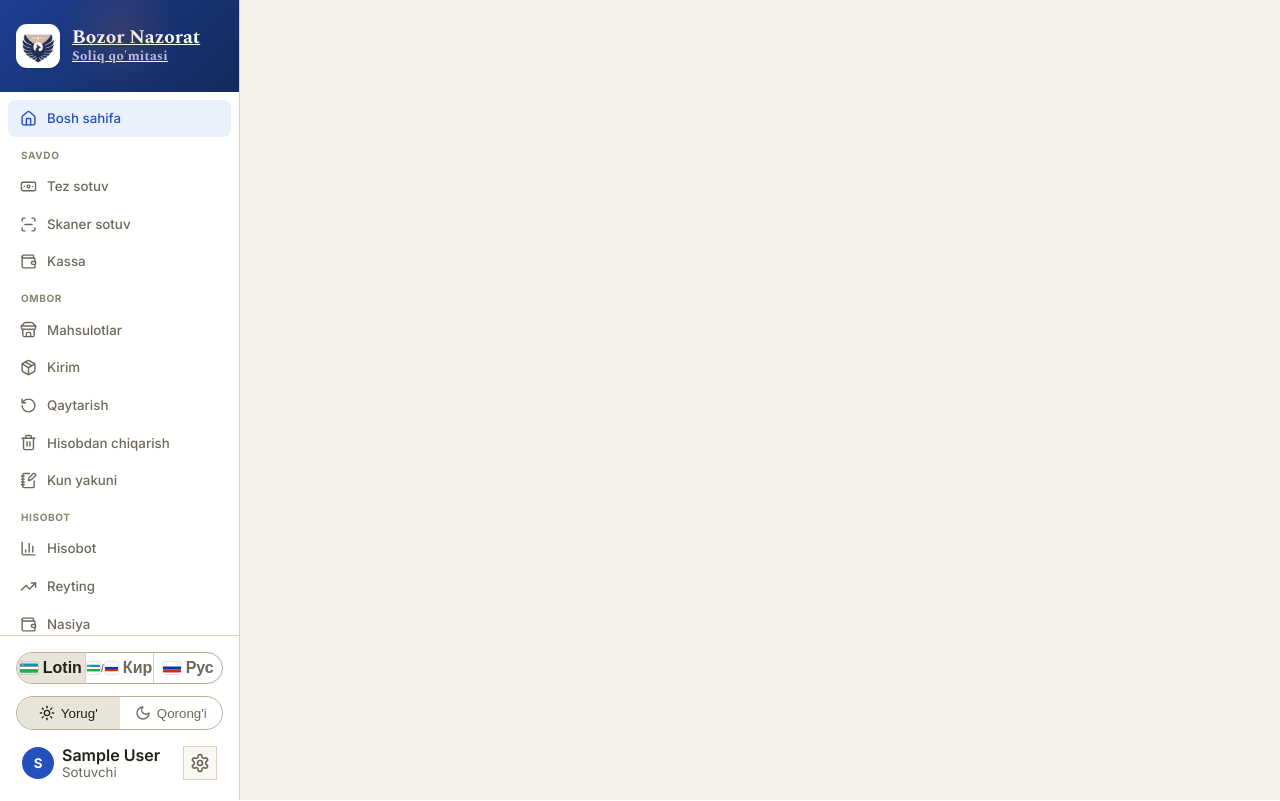
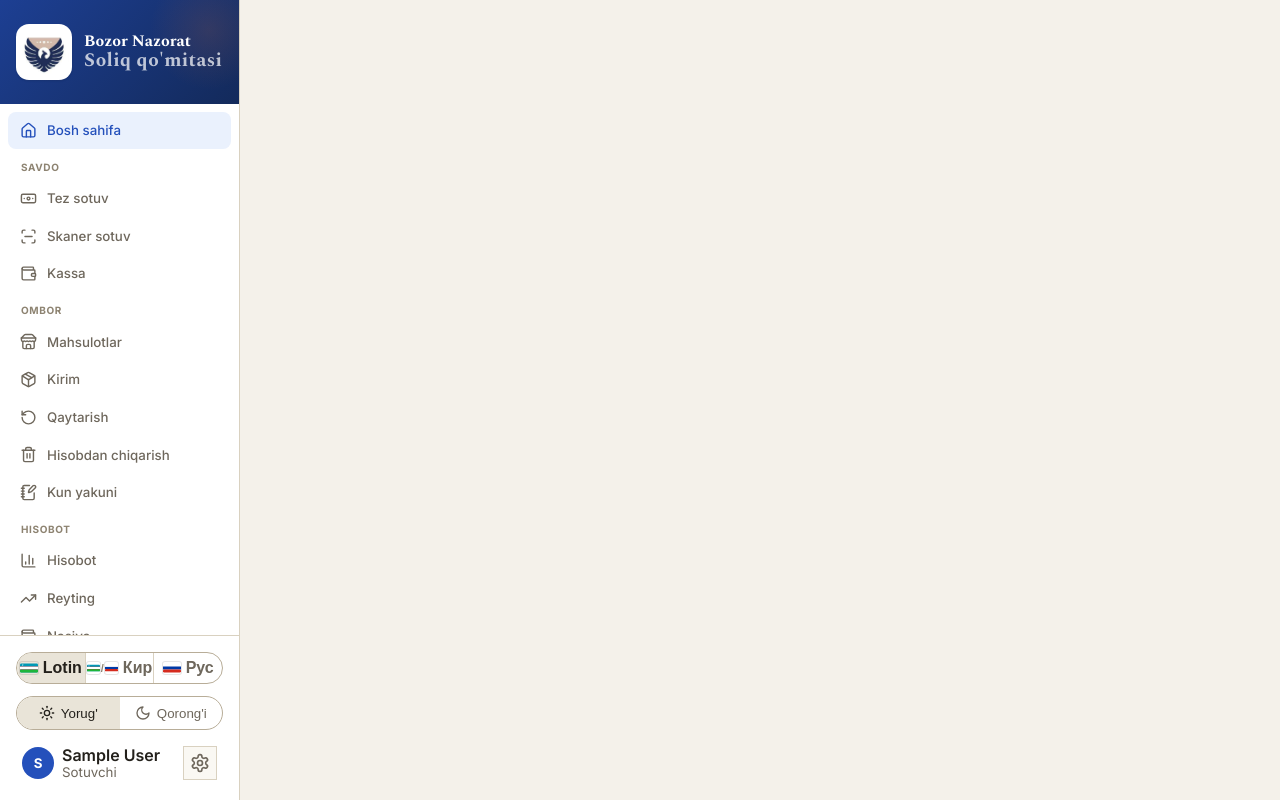
Before and after one commit to afruzbackend/savdoyimbozor, a Django app: page / in a window 1280 px wide; the page is wider, and only the part inside the window is pictured. Shown: the top 801 px of that part. Run offline with Django 5.2, Linux system fonts and the light colour scheme; the visitor is signed in with stand-in values (Sample User, id 1); data that the repository does not hold is empty; parts of the project's set-up code (start-up, migrations or seed data) failed here and were passed over.

Commit message:
Brend: logo kattaroq, matn kichikroq, refresh faqat logoda
Bosh sahifa/refresh havolasi endi faqat logoda (matndan olindi). Logo 44->56px,
brand matni kichraytirildi. Logoda hover (scale) refresh belgisi.

Co-Authored-By: Claude Opus 4.8 <noreply@anthropic.com>

```diff
--- a/static/css/components.css
+++ b/static/css/components.css
@@ -471,8 +471,11 @@ tr.row-warn td{box-shadow:inset 3px 0 var(--warn)}
 :root[data-theme="dark"] .sidebar .brand{background:linear-gradient(135deg,#20233a,#16140f)}
 .sidebar .brand::after{content:"";position:absolute;right:-30px;top:-30px;width:120px;height:120px;
   background:radial-gradient(circle,var(--clay-500),transparent 70%);opacity:.18}
-.brand-emblem{flex:none;width:44px;height:44px;position:relative;z-index:1;
-  background:#fff;border-radius:11px;padding:2px;box-sizing:border-box;box-shadow:var(--shadow-sm)}
+.brand-emblem{flex:none;width:56px;height:56px;position:relative;z-index:1;display:block;
+  background:#fff;border-radius:13px;padding:3px;box-sizing:border-box;box-shadow:var(--shadow-sm);
+  cursor:pointer;transition:transform .2s ease,box-shadow .2s ease}
+.brand-emblem:hover{transform:scale(1.06);box-shadow:var(--shadow-md)}
+.brand-emblem:active{transform:scale(.96)}
 .brand-emblem .emblem{width:100%;height:100%}
 img.emblem{object-fit:contain;border-radius:9px}
 /* Logo tema bo'yicha: light = rangli, dark = oq siluet (BITTASI ko'rinadi) */
@@ -495,9 +498,9 @@ img.emblem{object-fit:contain;border-radius:9px}
   :root:not([data-theme="light"]) .login-brand .b-mark .emblem{
     background:transparent;box-shadow:none;padding:0}
 }
-.brand-text{position:relative;z-index:1;line-height:1.15}
-.brand-name{font-family:var(--font-serif);font-weight:700;font-size:var(--t-1);color:#fff}
-.brand-sub{font-size:var(--t--1);color:rgba(255,255,255,.72);letter-spacing:.02em}
+.brand-text{position:relative;z-index:1;line-height:1.1}
+.brand-name{font-family:var(--font-serif);font-weight:700;font-size:var(--t-0);color:#fff}
+.brand-sub{font-size:var(--t--2);color:rgba(255,255,255,.72);letter-spacing:.02em}
 
 /* Topbar — pastki milliy akцent chizig'i */
 .topbar{border-bottom:1px solid var(--border);
--- a/templates/shell.html
+++ b/templates/shell.html
@@ -5,13 +5,14 @@
 {% block body %}
 <div class="app" x-data="themeCtl">
   <aside class="sidebar">
-    <a class="brand" href="/" data-tip="Bosh sahifa / yangilash" title="Bosh sahifa / yangilash">
-      <span class="brand-emblem">{% include 'components/_emblem.html' %}</span>
+    <div class="brand">
+      <a class="brand-emblem" href="/" data-tip="Bosh sahifa / yangilash" title="Bosh sahifa / yangilash">
+        {% include 'components/_emblem.html' %}</a>
       <div class="brand-text">
         <div class="brand-name">Bozor Nazorat</div>
         <div class="brand-sub">Soliq qo'mitasi</div>
       </div>
-    </a>
+    </div>
     <nav>
       {% block nav %}{% endblock %}
     </nav>
```
